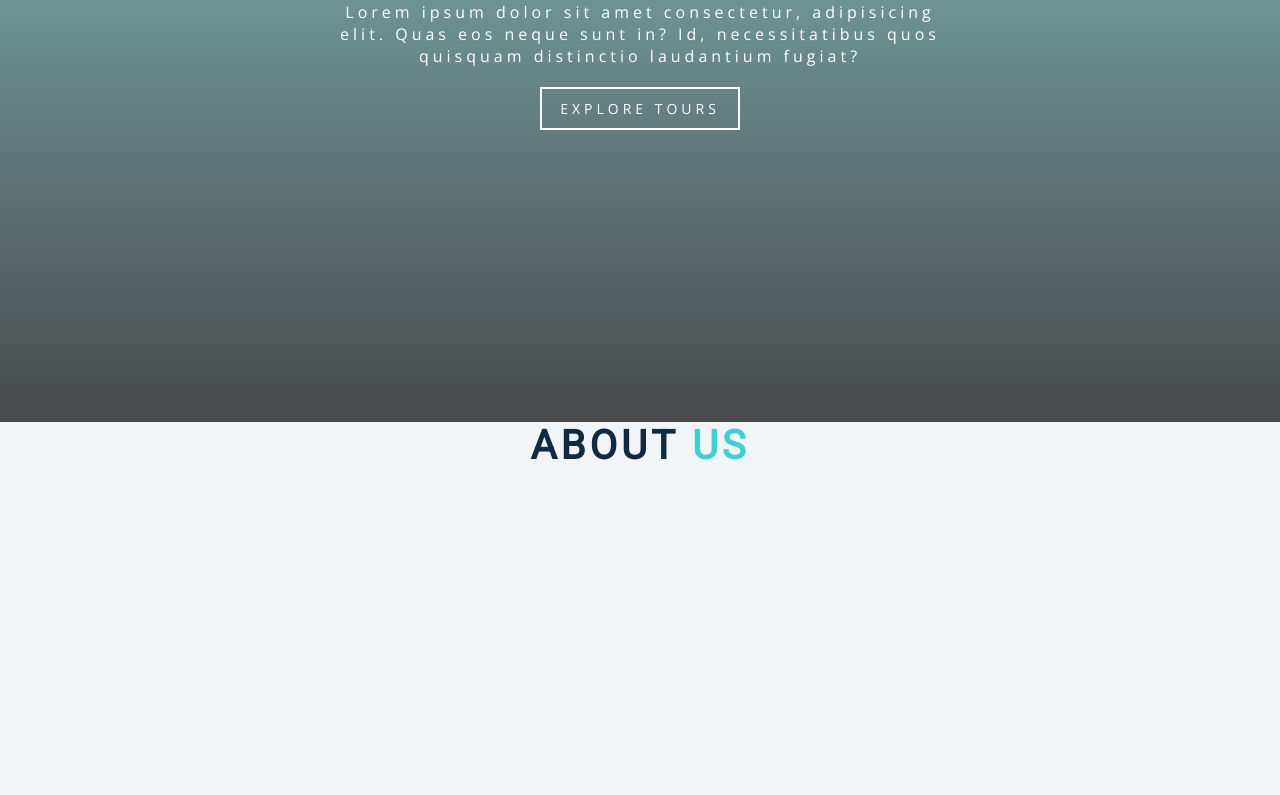
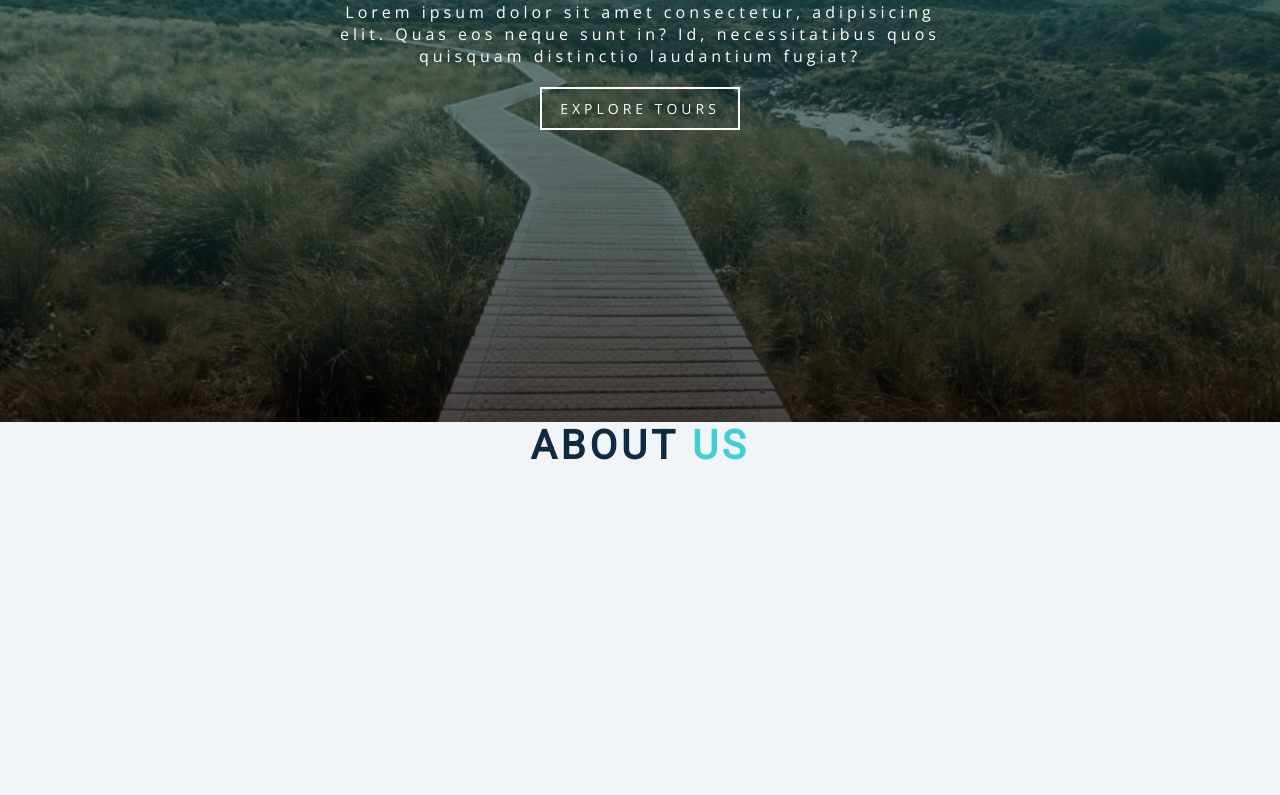
Before and after one commit to ConCuaCam/10-Scroll, a plain HTML site: page index.html in a window 1280 px wide. Shown: the part 460-1255 px from the top of the page. Drawn offline with nearby package versions, Linux system fonts and the light colour scheme; the site is published under a folder, as on GitHub Pages, so addresses that start at the root find nothing.

Commit message:
upload code

```diff
--- a/styles.css
+++ b/styles.css
@@ -17,7 +17,7 @@ body {
 
 #header {
     min-height: 100vh;
-    background: linear-gradient(rgba(63, 208, 212, 0.5), rgba(0, 0, 0, 0.7)), url(/img/hero-bcg.jpeg) center/cover no-repeat;
+    background: linear-gradient(rgba(63, 208, 212, 0.5), rgba(0, 0, 0, 0.7)), url(./img/hero-bcg.jpeg) center/cover no-repeat;
 }
 
 .nav-left {
```
